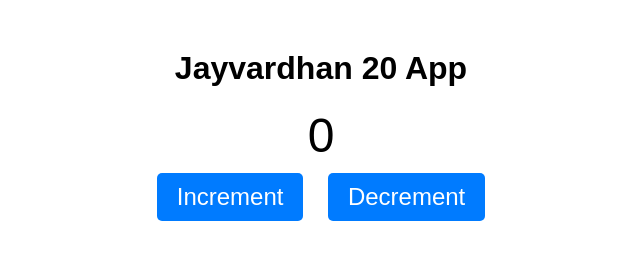
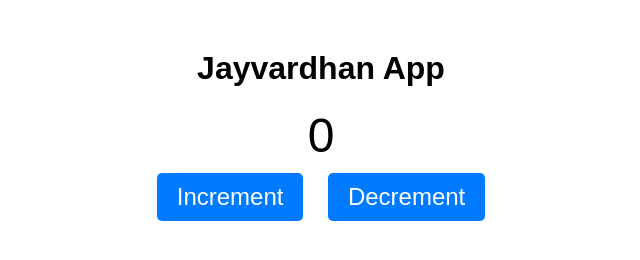
Before and after one commit to jayvardhan2111/circle-cli, a plain HTML site: page index.html in a window 1280 px wide. Shown: the whole page, without its empty margins (319-959 px from the left). Drawn offline with Linux system fonts and the light colour scheme.

Commit message:
added new code

```diff
--- a/index.html
+++ b/index.html
@@ -34,7 +34,7 @@
   </style>
 </head>
 <body>
-  <h1>Jayvardhan 20 App</h1>
+  <h1>Jayvardhan  App</h1>
   <div class="counter" id="counter">0</div>
   <button class="button" onclick="increment()">Increment</button>
   <button class="button" onclick="decrement()">Decrement</button>
```
